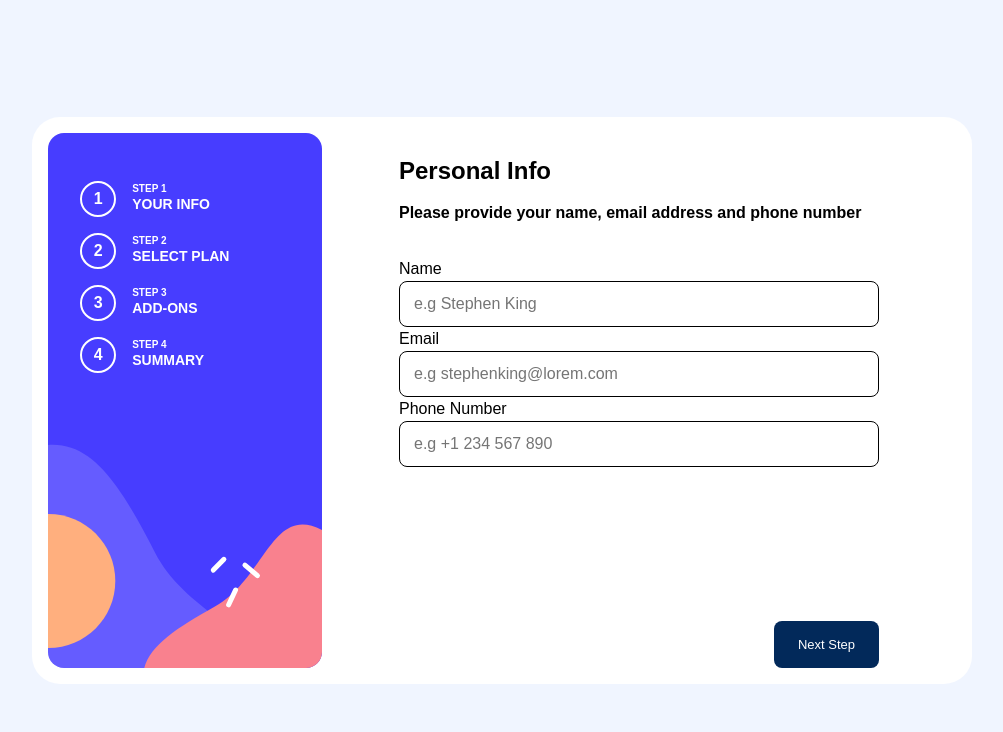
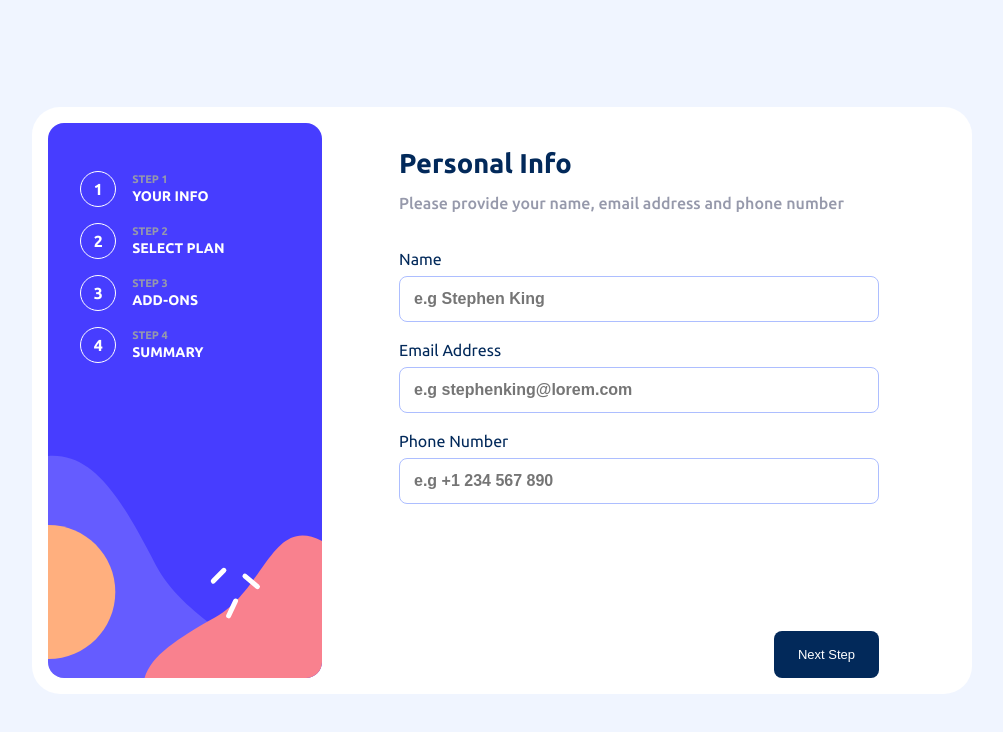
Before and after one commit to vs-webdev/multi-step-form, a React (Vite) app: page / in a window 1280 px wide. Shown: the top 732 px of the page, without its empty margins (138-1141 px from the left). Built offline with nearby package versions, Linux system fonts and the light colour scheme.

Commit message:
Add fourth step

```diff
--- a/src/App.css
+++ b/src/App.css
@@ -29,6 +29,11 @@ li{
   list-style: none;
 }
 
+input:-webkit-autofill {
+  box-shadow: 0 0 0px 1000px var(--White) inset !important;
+  /* -webkit-text-fill-color: var(--Blue-950) !important; */
+}
+
 .form-container{
   display: flex;
   padding: 1rem;
@@ -46,7 +51,7 @@ li{
 
 .steps-info-container{
   width: 274px;
-  height: 535px;
+  height: 555px;
   background-color: var(--Purple-600);
   border-radius: 1rem;
   padding: 32px;
@@ -63,7 +68,7 @@ li{
 .steps > li {
   display: flex;
   color: var(--White);
-  cursor: pointer;
+  cursor: default;
   margin-bottom: 1rem;
   margin-top: 1rem;
   text-transform: uppercase;
@@ -71,7 +76,7 @@ li{
   & .step-num{
     width: 36px;
     height: 36px;
-    border: 2px solid;
+    border: 1px solid;
     border-radius: 100%;
     display: flex;
     justify-content: center;
@@ -86,13 +91,20 @@ li{
   }
 
   & h2 {
-    font-size: 10px;
+    font-size: 11px;
   }
 
   & p {
-    line-height: 1.2;
+    line-height: 1.4;
     font-size: 14px;
     font-weight: 700;
+  }
+}
+
+.step-detail{
+  & h2{
+    color: var(--Grey-500);
+    font-size: 1rem;
   }
 }
 
@@ -101,9 +113,16 @@ header{
   margin-bottom: 2rem;
 
   & h1{
-    font-size: 1.5rem;
+    font-size: 1.7rem;
     margin-top: 20px;
-    margin-bottom: 12px;
+    margin-bottom: .5rem;
+    color: var(--Blue-950);
+  }
+
+  & h2{
+    color: var(--Grey-500);
+    font-weight: 500;
+    font-size: 1rem;
   }
 }
 
@@ -111,20 +130,38 @@ header{
   display: grid;
   text-align: left;
   position: relative;
+  color: var(--Blue-950);
 
-  & input{
+  & label{
+    margin-bottom: .3rem;
+  }
+}
+
+.input{
   height: 46px;
   width: 480px;
   padding: 0 14px;
   border-radius: 8px;
-    border: 1px solid;
+  border: 1px solid var(--Blue-300);
+  color: var(--Blue-950);
+  font-weight: 700;
+  margin-bottom: 1rem;
+  outline: none;
+
+  &:focus{
+    border-color: var(--Purple-600);
   }
 }
 
 .error{
-  color: red;
+  color: var(--Red-500);
+  font-weight: 500;
   position: absolute;
   right: 0;;
+}
+
+.input-err{
+  border-color: var(--Red-500);
 }
 
 .plans-container{
@@ -153,6 +190,19 @@ header{
   width: 40px;
 }
 
+.plan-detail{
+  & h3{
+    color: var(--Blue-950);
+  }
+  & p{
+    color: var(--Grey-500);
+  }
+}
+
+.plan:hover{
+  border-color: var(--Purple-600);
+}
+
 .active-plan{
   background-color: var(--Blue-50);
   border-color: var(--Purple-600);
@@ -162,6 +212,8 @@ header{
   display: flex;
   justify-content: center;
   align-items: center;
+  color: var(--Blue-950);
+  font-weight: 500;
 }
 
 .toggle-container > .toggle {
@@ -194,13 +246,20 @@ header{
 .add-on {
   display: flex;
   align-items: center;
-  border: 1px solid;
+  border: 1px solid var(--Blue-300);
   width: 480px;
   height: 84px;
   border-radius: 8px;
   padding: 24px;
   margin-bottom: 1rem;
   cursor: pointer;
+}
+
+.add-on-head{
+  & p{
+    color: var(--Grey-500);
+    font-size: 14px;
+  }
 }
 
 .add-on-info{
@@ -222,19 +281,54 @@ header{
   justify-content: center;
   width: 20px;
   height: 20px;
-  border: 1px solid;
+  border: 1px solid var(--Blue-300);
   border-radius: 4px;
   margin-right: 1rem;
 }
 
+.add-on-price{
+  color: var(--Purple-600);
+}
+
 .checkmark{
   background-color: var(--Purple-600);
+  border: none;
+}
+
+.summary-container{
+  padding: 1.5rem 1.5rem 0 1.5rem;
+  border-radius: 8px;
+  background-color: var(--Blue-100);
+  margin-bottom: 1.5rem;
 }
 
 .final-plan{
   display: flex;
   align-items: center;
   justify-content: space-between;
+  padding-bottom: 1.5rem;
+  margin-bottom: 1.5rem;
+  border-bottom: 1px solid var(--Grey-500);
+
+  & div{
+    text-align: left;
+  }
+}
+
+.change{
+  color: var(--Grey-500);
+  text-decoration: underline;
+}
+
+.change:hover{
+  color: var(--Purple-600);
+  cursor: pointer;
+}
+
+.final-plan-price{
+  font-weight: 700;
+  color: var(--Blue-950);
+  font-size: 1.1rem;
 }
 
 .total{
@@ -244,9 +338,30 @@ header{
 }
 
 .total-add-on{
-  & li{
   display: flex;
   justify-content: space-between;
+  padding: 0 0 1.2rem;
+
+  & h2{
+    font-weight: 500;
+    color: var(--Grey-500);
+  }
+
+  & span{
+    font-weight: 500;
+    color: var(--Blue-950);
+  }
+}
+
+.total{
+  & p{
+    color: var(--Grey-500);
+  }
+
+  & span{
+    color: var(--Purple-600);
+    font-weight: 700;
+    font-size: 1.2rem;
   }
 }
 
--- a/src/components/StepPanel.jsx
+++ b/src/components/StepPanel.jsx
@@ -56,6 +56,7 @@ const StepPanel = ({currentStep, setCurrentStep, setCompleted, formData, setForm
         setFormData={setFormData}
         errors={errors}
         setErrors={setErrors}
+        setCurrentStep={setCurrentStep}
       />
       <div className="btn-container">
         <div className="btn-left">
--- a/src/components/StepsInfo.jsx
+++ b/src/components/StepsInfo.jsx
@@ -8,9 +8,9 @@ const StepsInfo = ({steps, setCurrentStep}) => {
       <ul className="steps">
         {
           steps.map(step =>
-            <li key={step.id} onClick={() => setCurrentStep(step.id)}>
+            <li key={step.id}>
               <div className="step-num">{step.id}</div>
-              <div>
+              <div className="step-detail">
                 <h2>Step {step.id}</h2>
                 <p>{step.content}</p>
               </div>
--- a/src/index.css
+++ b/src/index.css
@@ -1,3 +1,5 @@
+@import url("https://fonts.googleapis.com/css2?family=Ubuntu:wght@400;500;700&display=swap");
+
 :root {
   font-family: "Ubuntu", sans-serif;
   line-height: 1.5;
--- a/src/steps/Four.jsx
+++ b/src/steps/Four.jsx
@@ -1,6 +1,6 @@
 import { useEffect, useState } from "react"
 
-const Four = ({formData}) => {
+const Four = ({formData, setCurrentStep}) => {
   const [total, setTotal] = useState(0)
   const duration = formData.duration === 'mo' ? 'monthly' : 'yearly'
   useEffect(() => {
@@ -16,18 +16,19 @@ const Four = ({formData}) => {
         <h2>Double-check everything looks OK before confirming.</h2>
       </header>
       <div className="content">
+        <div className="summary-container">
           <div className="final-plan">
             <div>
               <h3>{formData.plan.type} (<span>{duration}</span>)</h3>
-            <span>Change</span>
+              <span className="change" onClick={() => setCurrentStep(2)}>Change</span>
             </div>
-          <span>${formData.plan.price[duration]}/{formData.duration}</span>
+            <span className="final-plan-price">${formData.plan.price[duration]}/{formData.duration}</span>
           </div>
-        <ul className="total-add-on">
+          <ul>
             {
               formData.addOns.map((addOn, addOnInd) => {
                 if (addOn.state){
-                return (<li key={addOnInd}>
+                  return (<li key={addOnInd} className="total-add-on">
                     <h2>{addOn.heading}</h2>
                     <span>+{addOn.price[duration]}/{formData.duration}</span>
                   </li>)
@@ -35,9 +36,10 @@ const Four = ({formData}) => {
               })
             }
           </ul>
+        </div>
         <div className="total">
           <p>Total (per {duration})</p>
-          <span>+${total}/mo</span>
+          <span>${total}/mo</span>
         </div>
       </div>
     </div>
--- a/src/steps/One.jsx
+++ b/src/steps/One.jsx
@@ -18,7 +18,7 @@ const One = ({formData, setFormData, errors}) => {
           <p className="error">This field is required</p>
         }
         <label htmlFor="name">Name</label>
-        <input type="text" placeholder="e.g Stephen King" id="name" value={formData.name} onChange={e => handleOnChange(e, 'name')}/>
+        <input className={`input ${(errors.name.required || errors.name.invalid) ? 'input-err' : ''}`} type="text" placeholder="e.g Stephen King" id="name" value={formData.name} onChange={e => handleOnChange(e, 'name')}/>
       </div>
 
       <div className="inp-container">
@@ -30,8 +30,8 @@ const One = ({formData, setFormData, errors}) => {
           !errors.email.required && errors.email.invalid &&
           <p className="error">Invalid email address</p>
         }
-        <label htmlFor="email">Email</label>
-        <input type="email" placeholder="e.g stephenking@lorem.com" id="email" value={formData.email} onChange={e => handleOnChange(e, 'email')}/>
+        <label htmlFor="email">Email Address</label>
+        <input className={`input ${(errors.email.required || errors.email.invalid) ? 'input-err' : ''}`} type="email" placeholder="e.g stephenking@lorem.com" id="email" value={formData.email} onChange={e => handleOnChange(e, 'email')}/>
       </div>
 
       <div className="inp-container">
@@ -44,7 +44,7 @@ const One = ({formData, setFormData, errors}) => {
           <p className="error">Invalid phone number</p>
         }
         <label htmlFor="phone">Phone Number</label>
-        <input type="number" placeholder="e.g +1 234 567 890" id="phone" value={formData.phone} onChange={e => handleOnChange(e, 'phone')}/>
+        <input className={`input ${(errors.phone.required || errors.phone.invalid) ? 'input-err' : ''}`} type="number" placeholder="e.g +1 234 567 890" id="phone" value={formData.phone} onChange={e => handleOnChange(e, 'phone')}/>
       </div>
     </div>
   )
--- a/src/steps/Three.jsx
+++ b/src/steps/Three.jsx
@@ -30,7 +30,7 @@ const Three = ({setFormData, formData}) => {
                   <h3>{addOn.heading}</h3>
                   <p>{addOn.description}</p>
                 </div>
-                <p>+${formData.duration === 'mo' ? addOn.price.monthly : addOn.price.yearly}/{formData.duration}</p>
+                <p className='add-on-price'>+${formData.duration === 'mo' ? addOn.price.monthly : addOn.price.yearly}/{formData.duration}</p>
               </div>
             </li>
           )}
--- a/src/steps/Two.jsx
+++ b/src/steps/Two.jsx
@@ -27,7 +27,7 @@ const Two = ({setFormData, formData}) => {
               onClick={() => onSelectPlan(plan, index)}
             >
               <img src={plan.icon} alt="Plan Icon" />
-              <div>
+              <div className='plan-detail'>
                 <h3>{plan.title}</h3>
                 <p>${formData.duration === 'mo' ? plan.price.monthly : plan.price.yearly}/{formData.duration}</p>
               </div>
```
Lines whose indentation alone changed are shown as unchanged.
